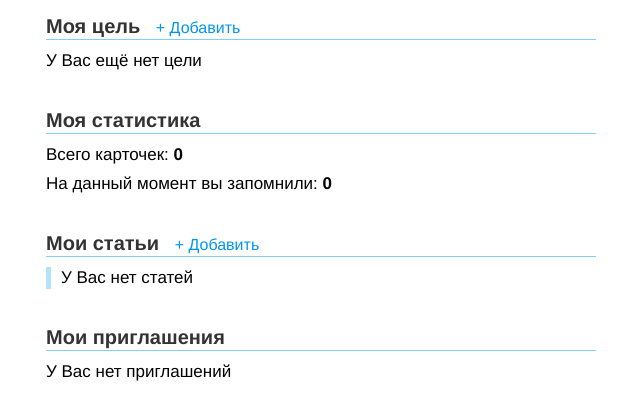
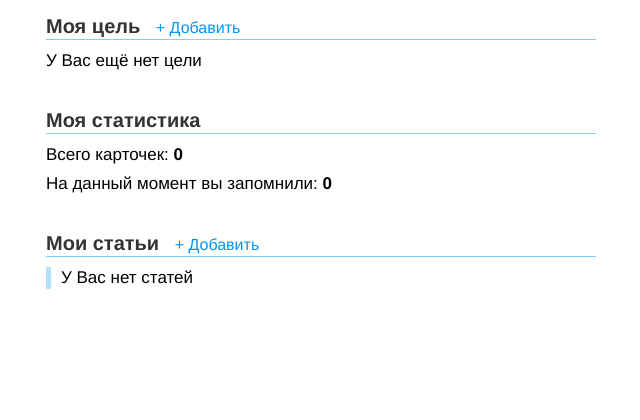
Before and after one commit to grialexey/engus-old5, a Django app: page /accounts/profile/ in a window 1280 px wide. Shown: the part 227-647 px from the top of the page, without its empty margins (319-959 px from the left). Run offline with Django 3.2, Linux system fonts and the light colour scheme; the visitor is signed in with stand-in values (Sample User, id 1); data that the repository does not hold is empty; some libraries are stand-ins or nearby versions.

Commit message:
Fix bug. Completeley remove invites out from everywhere

```diff
--- a/engus/accounts/templates/accounts/profile.html
+++ b/engus/accounts/templates/accounts/profile.html
@@ -104,16 +104,4 @@
             <li class="profile__article-list-item">У Вас нет статей</li>
         {% endfor %}
     </ul>
-
-
-    <h2 class="profile__subtitle">Мои приглашения</h2>
-    <ul class="profile__invite-list">
-        {% for invite in user.invite_set.all %}
-            <li class="profile__invite-list-item">
-                {{ invite.code }} – {% if invite.registered_user %}Использовано{% else %}Не использовано{% endif %}
-            </li>
-        {% empty %}
-            <li>У Вас нет приглашений</li>
-        {% endfor %}
-    </ul>
 {% endblock %}
```
